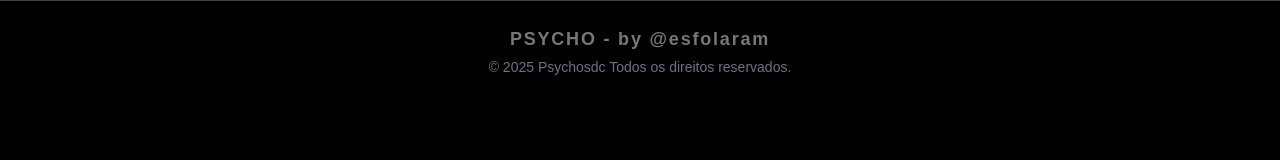
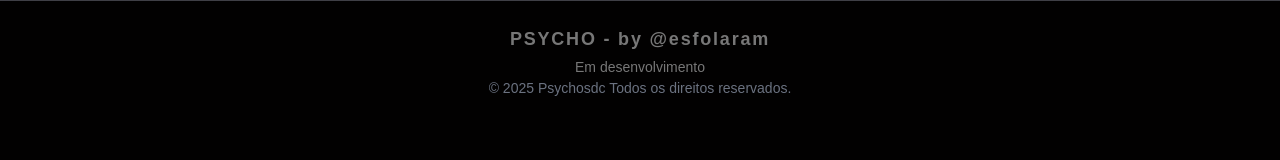
Before and after one commit to coagir/psy, a plain HTML site: page index.html in a window 1280 px wide. Drawn offline with nearby package versions, Linux system fonts and the light colour scheme.

Commit message:
Update index.html

```diff
--- a/index.html
+++ b/index.html
@@ -11,6 +11,13 @@
     <!-- Rodapé -->
     <footer class="footer text-center py-6 border-t border-zinc-700">
         <div class="footer-title text-lg font-semibold tracking-widest mb-1">PSYCHO - by @esfolaram</div>
+        <p>Em desenvolvimento</p>
+        <div>
+        <div>
+        <div>
+        <div>
+        <div>
+
         <div class="footer-copy text-sm text-gray-500">© 2025 Psychosdc Todos os direitos reservados.</div>
     </footer>
 
```
